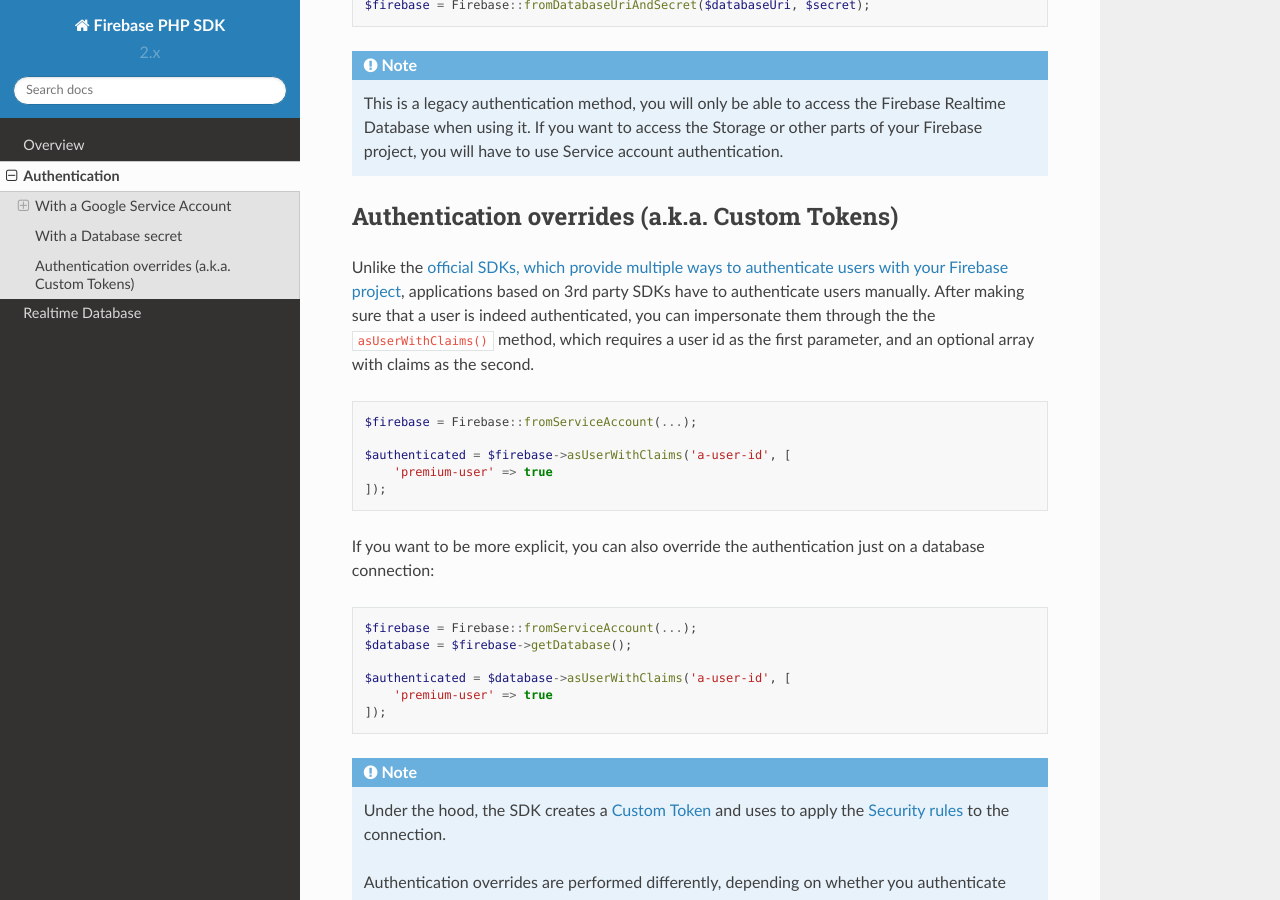
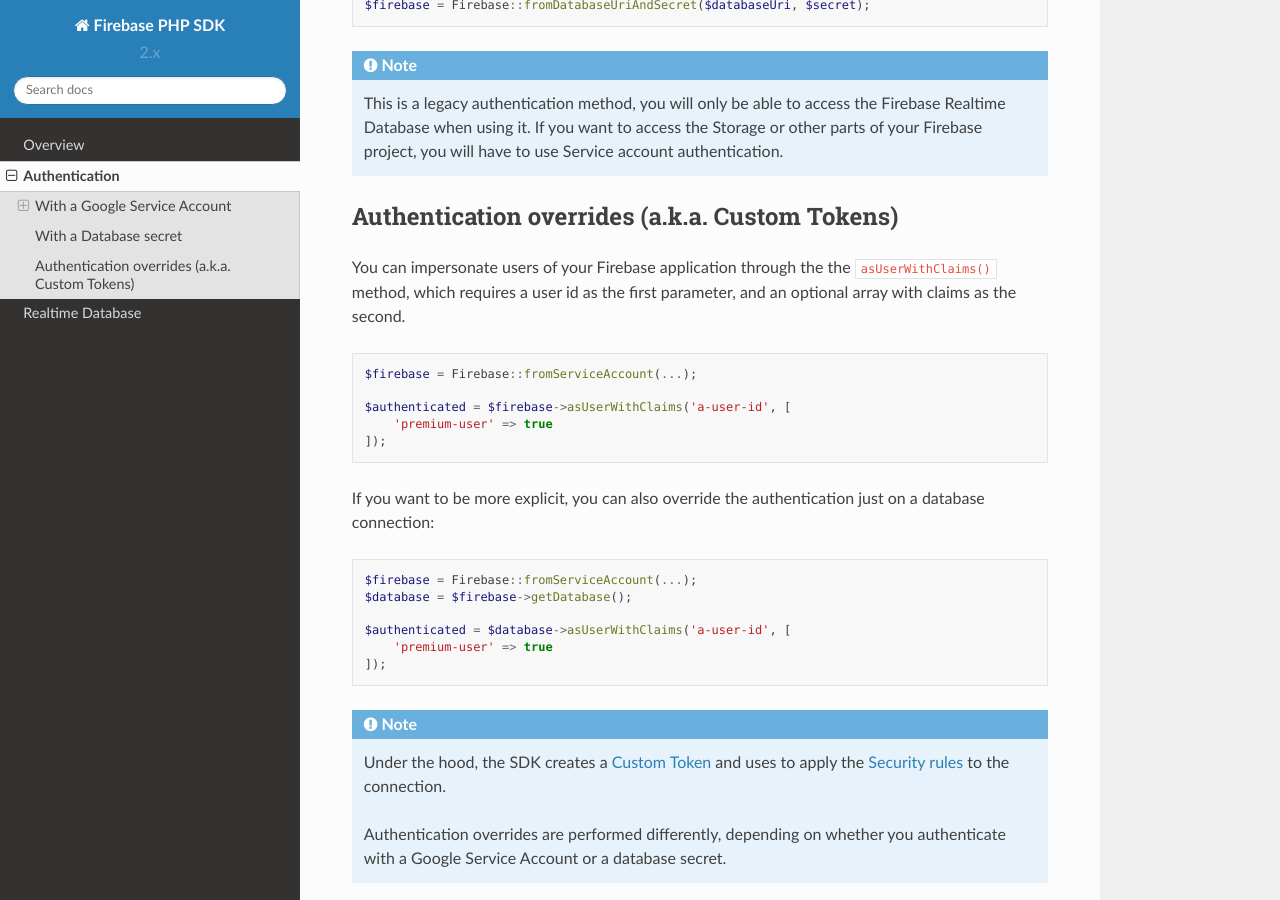
Before and after one commit to kreait/firebase-php, a Sphinx documentation site: the page built from docs/authentication.rst, in a window 1280 px wide and 900 px high, scrolled down 1769 px. Built offline with Sphinx 7.4.7 and the Read the Docs theme 2.0.0, drawn with Linux system fonts in a browser that asks for light colours.

Commit message:
Remove misleading notice about 3rd party applications

```diff
--- a/docs/authentication.rst
+++ b/docs/authentication.rst
@@ -100,9 +100,7 @@
 Authentication overrides (a.k.a. Custom Tokens)
 ***********************************************
 
-Unlike the `official SDKs, which provide multiple ways to authenticate users with your Firebase project <https://firebase.google.com/docs/auth/web/manage-users>`_,
-applications based on 3rd party SDKs have to authenticate users manually. After making sure that a user is
-indeed authenticated, you can impersonate them through the the ``asUserWithClaims()`` method, which requires
+You can impersonate users of your Firebase application through the the ``asUserWithClaims()`` method, which requires
 a user id as the first parameter, and an optional array with claims as the second.
 
 .. code-block:: php
```
